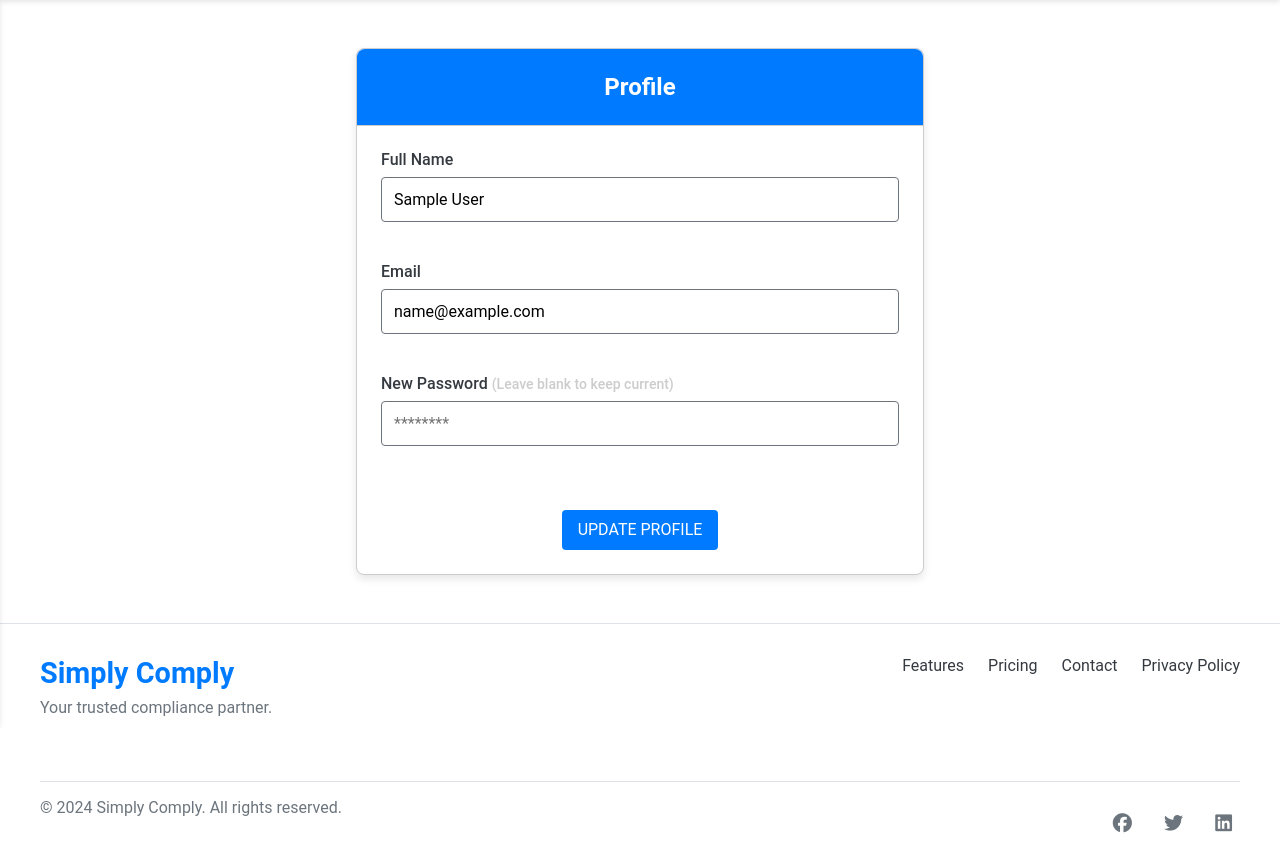
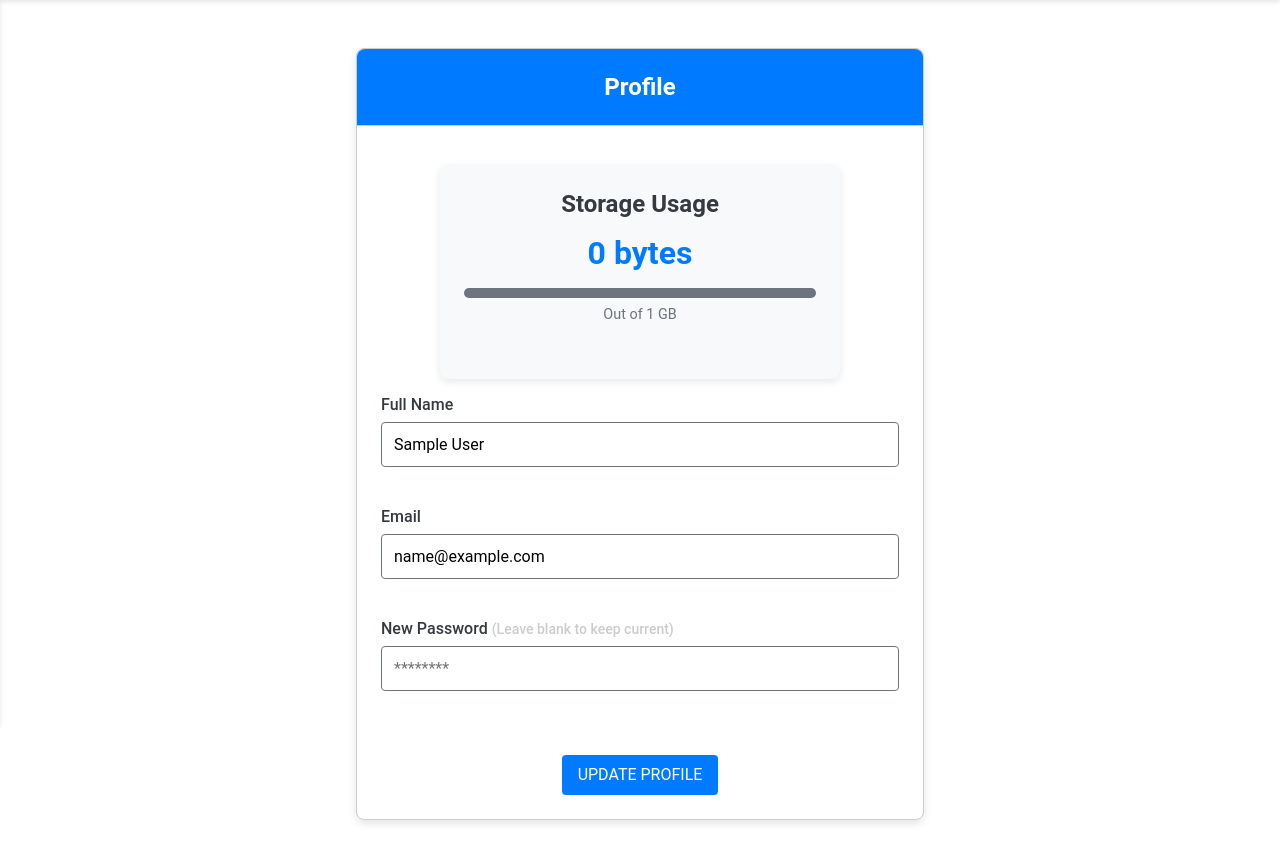
Before and after one commit to joshdean97/simplycomply, a Flask app: page /profile/ in a window 1280 px wide. Shown: the part 75-935 px from the top of the page. Before the commit the page ends 908 px from the top, so only its background shows below. Run offline with Flask 3, Linux system fonts and the light colour scheme; the visitor is signed in with stand-in values (Sample User, id 1); data that the repository does not hold is empty.

Commit message:
add usage limits

```diff
--- a/core/models.py
+++ b/core/models.py
@@ -52,6 +52,36 @@ class User(db.Model, UserMixin):
 
     def is_admin(self):
         return self.role == "admin"
+
+    def get_usage(self):
+        if self.total_usage_bytes < 1024:
+            # return bytes
+            return f"{self.total_usage_bytes} bytes"
+        elif self.total_usage_bytes < 1024**2:
+            # return KB
+            return f"{self.total_usage_bytes / 1024:.2f} KB"
+        elif self.total_usage_bytes < 1024**3:
+            # return MB
+            return f"{self.total_usage_bytes / 1024 ** 2:.2f} MB"
+        else:
+            # return GB
+            return f"{self.total_usage_bytes / 1024 ** 3:.2f} GB"
+
+    def get_usage_limit(self):
+        if self.subscription_plan == "basic":
+            return "1 GB"
+        elif self.subscription_plan == "standard":
+            return "10 GB"
+        else:
+            return "100 GB"
+
+    def get_usage_limit_bytes(self):
+        if self.subscription_plan == "basic":
+            return 1024**5
+        elif self.subscription_plan == "standard":
+            return 1024**5 * 10
+        else:
+            return 1024**5 * 100
 
 
 # Restaurant Model
--- /dev/null
+++ b/core/static/styles/app/usage.scss
@@ -0,0 +1,57 @@
+// Variables
+$primary-color: #007bff;
+$secondary-color: #6c757d;
+$light-color: #f8f9fa;
+$dark-color: #343a40;
+$danger-color: #dc3545;
+$success-color: #28a745;
+$border-radius: 0.5rem;
+$box-shadow: 0 2px 8px rgba(0, 0, 0, 0.1);
+
+// Usage Card Container
+.usage-card {
+    background-color: $light-color;
+    border-radius: $border-radius;
+    box-shadow: $box-shadow;
+    padding: 1.5rem;
+    text-align: center;
+    max-width: 400px;
+    margin: 1rem auto;
+
+    .usage-header {
+        h3 {
+            font-size: 1.5rem;
+            color: $dark-color;
+            margin-bottom: 1rem;
+        }
+    }
+
+    .usage-content {
+        .usage-amount {
+            font-size: 2rem;
+            font-weight: bold;
+            color: $primary-color;
+            margin-bottom: 1rem;
+        }
+
+        .usage-bar-container {
+            background-color: $secondary-color;
+            border-radius: $border-radius;
+            height: 10px;
+            width: 100%;
+            margin-bottom: 0.5rem;
+            overflow: hidden;
+
+            .usage-bar {
+                height: 100%;
+                background-color: $primary-color;
+                transition: width 0.4s ease;
+            }
+        }
+
+        .usage-note {
+            font-size: 0.9rem;
+            color: $secondary-color;
+        }
+    }
+}
--- a/core/static/styles/index.css
+++ b/core/static/styles/index.css
@@ -2228,6 +2228,44 @@ nav ul a.active {
   border-color: rgb(0, 98.4, 204);
 }
 
+.usage-card {
+  background-color: #f8f9fa;
+  border-radius: 0.5rem;
+  box-shadow: 0 2px 8px rgba(0, 0, 0, 0.1);
+  padding: 1.5rem;
+  text-align: center;
+  max-width: 400px;
+  margin: 1rem auto;
+}
+.usage-card .usage-header h3 {
+  font-size: 1.5rem;
+  color: #343a40;
+  margin-bottom: 1rem;
+}
+.usage-card .usage-content .usage-amount {
+  font-size: 2rem;
+  font-weight: bold;
+  color: #007bff;
+  margin-bottom: 1rem;
+}
+.usage-card .usage-content .usage-bar-container {
+  background-color: #6c757d;
+  border-radius: 0.5rem;
+  height: 10px;
+  width: 100%;
+  margin-bottom: 0.5rem;
+  overflow: hidden;
+}
+.usage-card .usage-content .usage-bar-container .usage-bar {
+  height: 100%;
+  background-color: #007bff;
+  transition: width 0.4s ease;
+}
+.usage-card .usage-content .usage-note {
+  font-size: 0.9rem;
+  color: #6c757d;
+}
+
 * {
   box-sizing: border-box;
   margin: 0;
--- a/core/static/styles/index.scss
+++ b/core/static/styles/index.scss
@@ -15,6 +15,7 @@
 @import 'app/upload.scss';
 @import 'app/create.scss';
 @import 'app/create_restaurant.scss';
+@import 'app/usage.scss';
 
 * {
     box-sizing: border-box;
--- /dev/null
+++ b/core/templates/includes/usage.html
@@ -0,0 +1,12 @@
+<div class="usage-card">
+    <div class="usage-header">
+        <h3>Storage Usage</h3>
+    </div>
+    <div class="usage-content">
+        <p class="usage-amount">{{ usage_display }}</p>  <!-- Display formatted text -->
+        <div class="usage-bar-container">
+            <div class="usage-bar" style="width: {{ (usage / 100) * 100 | round(0) }}%;"></div>
+        </div>
+        <p class="usage-note">Out of {{ usage_limit }}</p>
+    </div>
+</div>
--- a/core/templates/profile.html
+++ b/core/templates/profile.html
@@ -8,6 +8,7 @@
         </div>
 
         <div class="card-body">
+            {% include 'includes/usage.html' %}
             <form method="POST" action="{{ url_for('views.profile') }}" class="form">
                 <!-- Full Name Field -->
                 <div class="form-group">
@@ -34,6 +35,7 @@
                     <button type="submit" class="btn btn-primary">Update Profile</button>
                 </div>
             </form>
+
         </div>
     </div>
 </div>
--- a/core/views/views.py
+++ b/core/views/views.py
@@ -251,7 +251,21 @@ def profile():
 
         return redirect(url_for("views.profile"))
 
-    return render_template("profile.html")
+    usage_str = current_user.get_usage()  # Example: "12.45 GB"
+
+    # Extract the numeric part from the string
+    usage_value = float(usage_str.split()[0])  # This gets the number before the unit
+
+    user_usage_limit = current_user.get_usage_limit()
+    print(user_usage_limit)
+
+    context = {
+        "usage": usage_value,  # Now a float (e.g., 12.45)
+        "usage_display": usage_str,  # Keep the original formatted string
+        "usage_limit": user_usage_limit,
+    }
+
+    return render_template("profile.html", **context)
 
 
 @views.route("/generate-report/", methods=["POST", "GET"])
@@ -325,13 +339,6 @@ def generate_report():
         mimetype="application/pdf",
     )
 
-    categories = CATEGORIES
-    context = {
-        "current_user": current_user,
-        "categories": categories,
-    }
-    return redirect(url_for("views.dashboard"))
-
 
 @views.route("/templates/")
 @login_required
@@ -370,3 +377,19 @@ def templates():
         "templates": Template.query.all(),
     }
     return render_template("templates.html", **context)
+
+
+@views.route("/get-usage/")
+@login_required
+def get_usage_in_gb():
+    usage_str = current_user.get_usage()  # Example: "12.45 GB"
+
+    # Extract the numeric part from the string
+    usage_value = float(usage_str.split()[0])  # This gets the number before the unit
+
+    context = {
+        "usage": usage_value,  # Now a float (e.g., 12.45)
+        "usage_display": usage_str,  # Keep the original formatted string
+    }
+
+    return render_template("includes/usage.html", **context)
```
Also changed, not shown: 1 other file.
